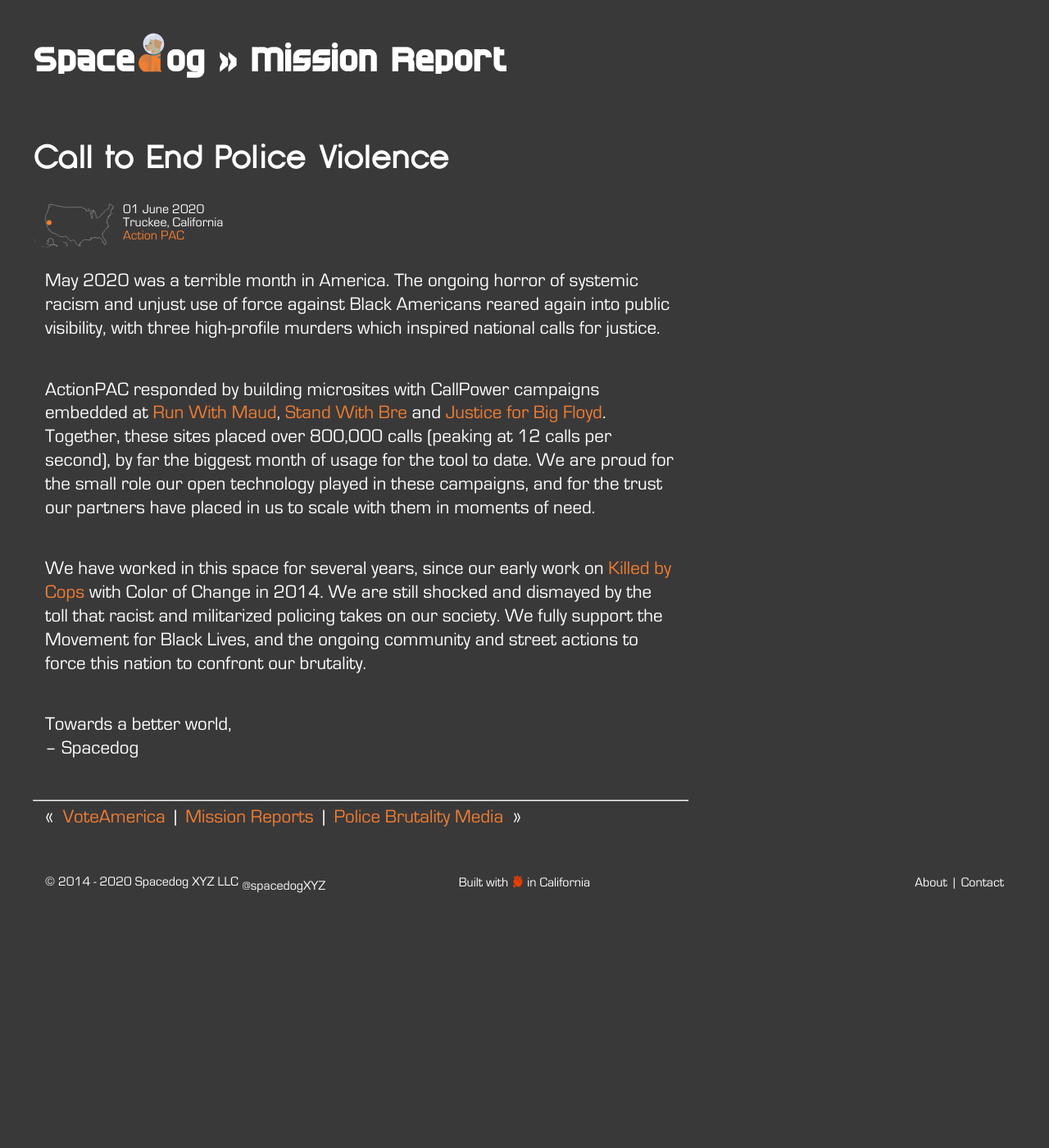
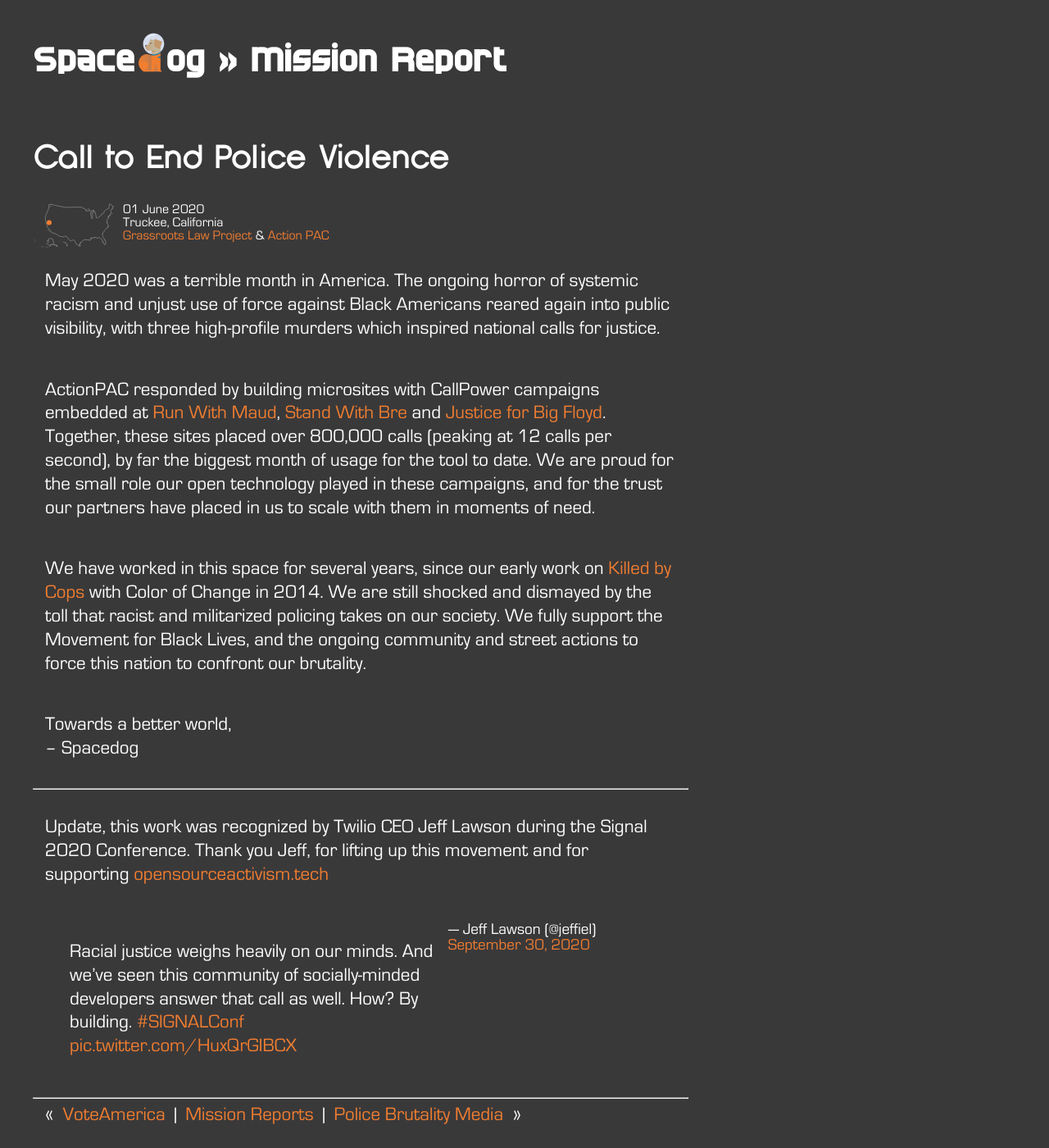
Before and after one commit to spacedogXYZ/spacedogXYZ, a Jekyll site: the page built from _posts/2020-06-01-police-violence.md, in a window 1280 px wide and 1400 px high. Shown: the whole window at 82% size. Built offline with Jekyll 4.4.1, drawn with Linux system fonts in a browser that asks for light colours; nearby versions of some CDN libraries; comment, search, counter and statistics services are not loaded.

Commit message:
twilio signal 2020 update

```diff
--- a/_posts/2020-06-01-police-violence.md
+++ b/_posts/2020-06-01-police-violence.md
@@ -6,7 +6,7 @@
 location: Truckee, California
 map: /static/maps/svg/truckee.svg
 image: /static/clients/grassroots-law.png
-client_link: <a href="https://theactionpac.com">Action PAC</a>
+client_link: <a href="https://www.grassrootslaw.org">Grassroots Law Project</a> &amp; <a href="https://theactionpac.com">Action PAC</a>
 ---
 
 May 2020 was a terrible month in America. The ongoing horror of systemic racism and unjust use of force against Black Americans reared again into public visibility, with three high-profile murders which inspired national calls for justice.
@@ -17,3 +17,11 @@
 
 Towards a better world,
 -- Spacedog
+
+---
+
+Update, this work was recognized by Twilio CEO Jeff Lawson during the Signal 2020 Conference. Thank you Jeff, for lifting up this movement and for supporting [opensourceactivism.tech](https://opensourceactivism.tech)
+
+<div class="two-third">
+    <blockquote class="twitter-tweet"><p lang="en" dir="ltr">Racial justice weighs heavily on our minds. And we’ve seen this community of socially-minded developers answer that call as well. How? By building. <a href="https://twitter.com/hashtag/SIGNALConf?src=hash&amp;ref_src=twsrc%5Etfw">#SIGNALConf</a> <a href="https://t.co/HuxQrGIBCX">pic.twitter.com/HuxQrGIBCX</a></p>&mdash; Jeff Lawson (@jeffiel) <a href="https://twitter.com/jeffiel/status/1311351815057870849?ref_src=twsrc%5Etfw">September 30, 2020</a></blockquote> <script async src="https://platform.twitter.com/widgets.js" charset="utf-8"></script>
+</div>
```
